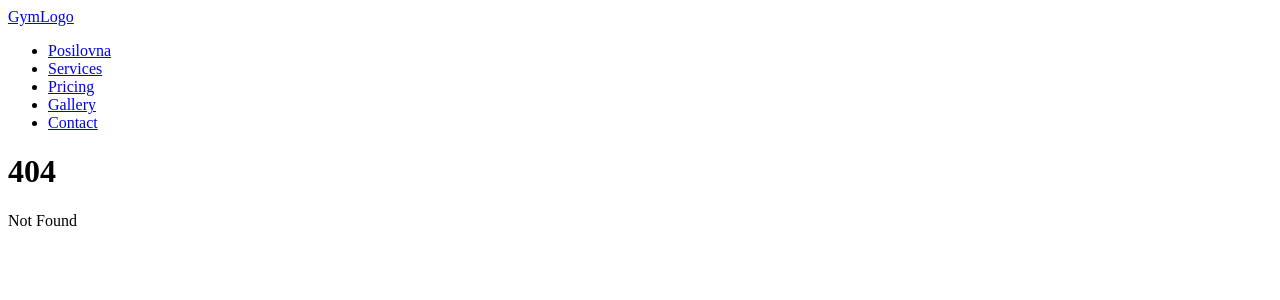
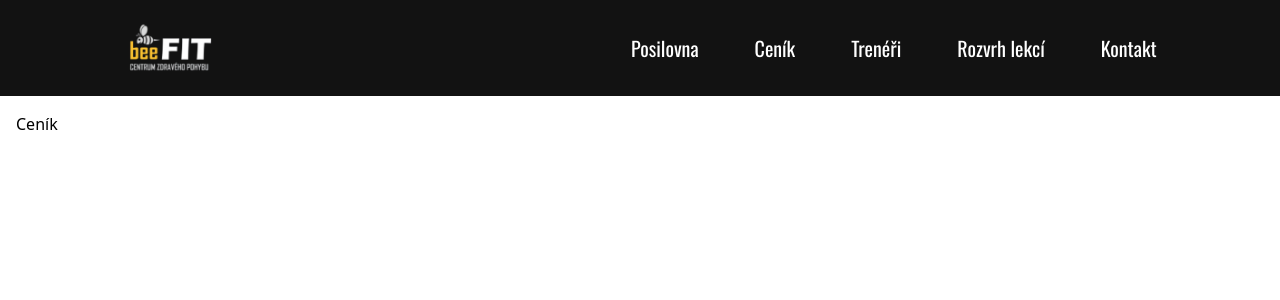
Before and after one commit to lxkask/beefit, a SvelteKit app: page /cenik in a window 1280 px wide. Before the commit this address had no page. Shown: the top 300 px of the page. Built offline with nearby package versions, Linux system fonts and the light colour scheme.

Commit message:
Navbar + routing

```diff
--- a/package.json
+++ b/package.json
@@ -21,13 +21,14 @@
 		"eslint-config-prettier": "^9.1.0",
 		"eslint-plugin-svelte": "^2.36.0",
 		"globals": "^15.0.0",
+		"postcss": "^8.4.49",
 		"prettier": "^3.3.2",
 		"prettier-plugin-svelte": "^3.2.6",
 		"svelte": "^5.0.0",
 		"svelte-check": "^4.0.0",
-		"tailwindcss": "^3.4.9",
+		"tailwindcss": "^3.4.15",
 		"typescript": "^5.0.0",
 		"typescript-eslint": "^8.0.0",
-		"vite": "^5.0.3"
+		"vite": "^5.4.11"
 	}
 }
--- a/src/app.html
+++ b/src/app.html
@@ -5,6 +5,10 @@
 		<link rel="icon" href="%sveltekit.assets%/favicon.png" />
 		<meta name="viewport" content="width=device-width, initial-scale=1" />
 		%sveltekit.head%
+		<!-- Google Fonts -->
+		<link rel="preconnect" href="https://fonts.googleapis.com">
+		<link rel="preconnect" href="https://fonts.gstatic.com" crossorigin>
+		<link href="https://fonts.googleapis.com/css2?family=Oswald:wght@200..700&family=Roboto:ital,wght@0,100;0,300;0,400;0,500;0,700;0,900;1,100;1,300;1,400;1,500;1,700;1,900&display=swap" rel="stylesheet">
 	</head>
 	<body data-sveltekit-preload-data="hover">
 		<div style="display: contents">%sveltekit.body%</div>
--- a/src/lib/components/Navbar.svelte
+++ b/src/lib/components/Navbar.svelte
@@ -1,27 +1,28 @@
 <script lang="ts">
     const links = [
     { href: '/posilovna', label: 'Posilovna' },
-    { href: '/services', label: 'Services' },
-    { href: '/pricing', label: 'Pricing' },
-    { href: '/gallery', label: 'Gallery' },
-    { href: '/contact', label: 'Contact' },
+    { href: '/cenik', label: 'Ceník' },
+    { href: '/treneri', label: 'Trenéři' },
+    { href: '/rozvrh', label: 'Rozvrh lekcí' },
+    { href: '/kontakt', label: 'Kontakt' },
     ];
+    import logo from '../images/logo.png';
 </script>
 
-<nav class="bg-gray-900 text-white p-4">
-    <div class="container mx-auto flex items-center justify-between">
+<nav class="bg-black text-white p-5">
+    <div class="container mx-auto flex items-center justify-between w-5/6">
     <!-- Logo -->
-    <a href="/" class="text-xl font-bold hover:text-yellow-400">
-        GymLogo
+    <a href="/">
+        <img src={logo} alt="Logo" class="h-14" />
     </a>
 
     <!-- Navigation Links -->
-    <ul class="flex space-x-6">
+    <ul class="flex space-x-14 font-heading text-xl">
         {#each links as link}
         <li>
             <a
             href={link.href}
-            class="hover:text-yellow-400"
+            class="hover:text-yellow"
             >
             {link.label}
             </a>
--- a/src/routes/+layout.svelte
+++ b/src/routes/+layout.svelte
@@ -1,5 +1,6 @@
 <script lang="ts">
 	import Navbar from '$lib/components/Navbar.svelte';
+	import "../app.css";
 	let { children } = $props();
 </script>
 
--- a/src/routes/+page.svelte
+++ b/src/routes/+page.svelte
@@ -1,2 +1 @@
-<h1>Welcome to SvelteKit</h1>
-<p>Visit <a href="https://svelte.dev/docs/kit">svelte.dev/docs/kit</a> to read the documentation</p>
+<h1>Úvodní strana</h1>
--- /dev/null
+++ b/src/routes/cenik/+page.svelte
@@ -0,0 +1 @@
+<h1>Ceník</h1>
--- /dev/null
+++ b/src/routes/kontakt/+page.svelte
@@ -0,0 +1 @@
+<h1>Kontakt</h1>
--- a/src/routes/posilovna/+page.svelte
+++ b/src/routes/posilovna/+page.svelte
@@ -1 +1 @@
-<h1>Posilovna</h1>
+<h1>O BeeFIT</h1>
--- /dev/null
+++ b/src/routes/rozvrh/+page.svelte
@@ -0,0 +1 @@
+<h1>Rozvrh lekcí</h1>
--- /dev/null
+++ b/src/routes/treneri/+page.svelte
@@ -0,0 +1 @@
+<h1>Trenéři</h1>
--- /dev/null
+++ b/tailwind.config.js
@@ -0,0 +1,19 @@
+/** @type {import('tailwindcss').Config} */
+export default {
+  content: ['./src/**/*.{html,js,svelte,ts}'],
+  theme: {
+    extend: {
+      colors: {
+        black: '#121212',
+        white: '#FFFFFF',
+        yellow: '#FFC107',
+      },
+
+			fontFamily: {
+				heading: ["'Oswald'", 'sans-serif'],
+				body: ["'Roboto'", 'sans-serif']
+			}
+    },
+  },
+  plugins: [],
+}
```
Also changed, not shown: src/lib/images/logo.png (added), 1 other file (tests, documents, lock files or other folders).
